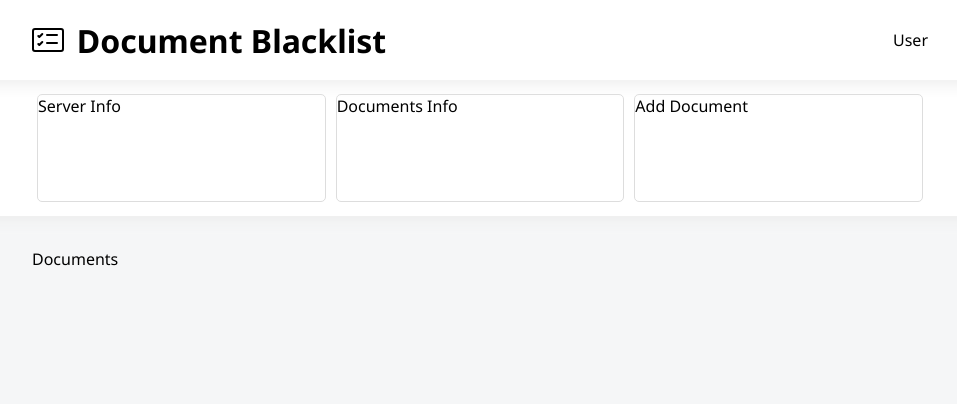
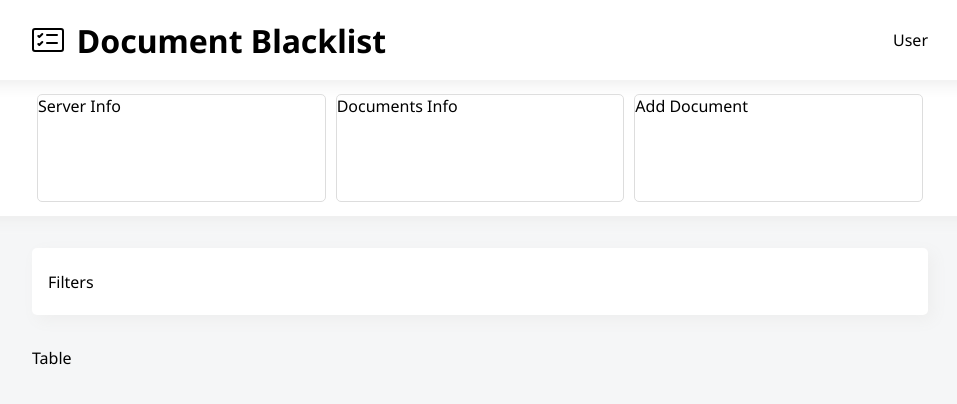
Before and after one commit to rodrigolemos/doc-blacklist, a React (Create React App) app in the folder ui/: page / in a window 1280 px wide. Shown: the top 404 px of the page, without its empty margins (160-1117 px from the left). Built offline with nearby package versions, Linux system fonts and the light colour scheme.

Commit message:
feat(ui): create filters container

```diff
--- a/ui/src/components/documents/index.tsx
+++ b/ui/src/components/documents/index.tsx
@@ -1,11 +1,14 @@
 import React, { ReactElement } from 'react';
-import { Container, Content } from './styles';
+import { Container, Content, Filters } from './styles';
 
 const Documents: React.FC = (): ReactElement => {
   return (
     <Container>
       <Content>
-        <span>Documents</span>
+        <Filters>
+          <span>Filters</span>
+        </Filters>
+        <span>Table</span>
       </Content>
     </Container>
   );
--- a/ui/src/components/documents/styles.ts
+++ b/ui/src/components/documents/styles.ts
@@ -14,9 +14,24 @@ export const Container = styled.div`
 
 export const Content = styled.div`
   display: flex;
-  align-items: flex-start;
-  justify-content: space-between;
+  flex-direction: column;
+  justify-content: flex-start;
 
   width: 70%;
   height: 100%;
 `;
+
+export const Filters = styled.div`
+  display: flex;
+  align-items: center;
+  justify-content: space-between;
+
+  background-color: #fff;
+  box-shadow: 5px 5px 15px #eee;
+  border-radius: 5px;
+  padding: 1rem;
+  margin-bottom: 2rem;
+
+  width: 100%;
+  height: 4.2rem;
+`;
```
